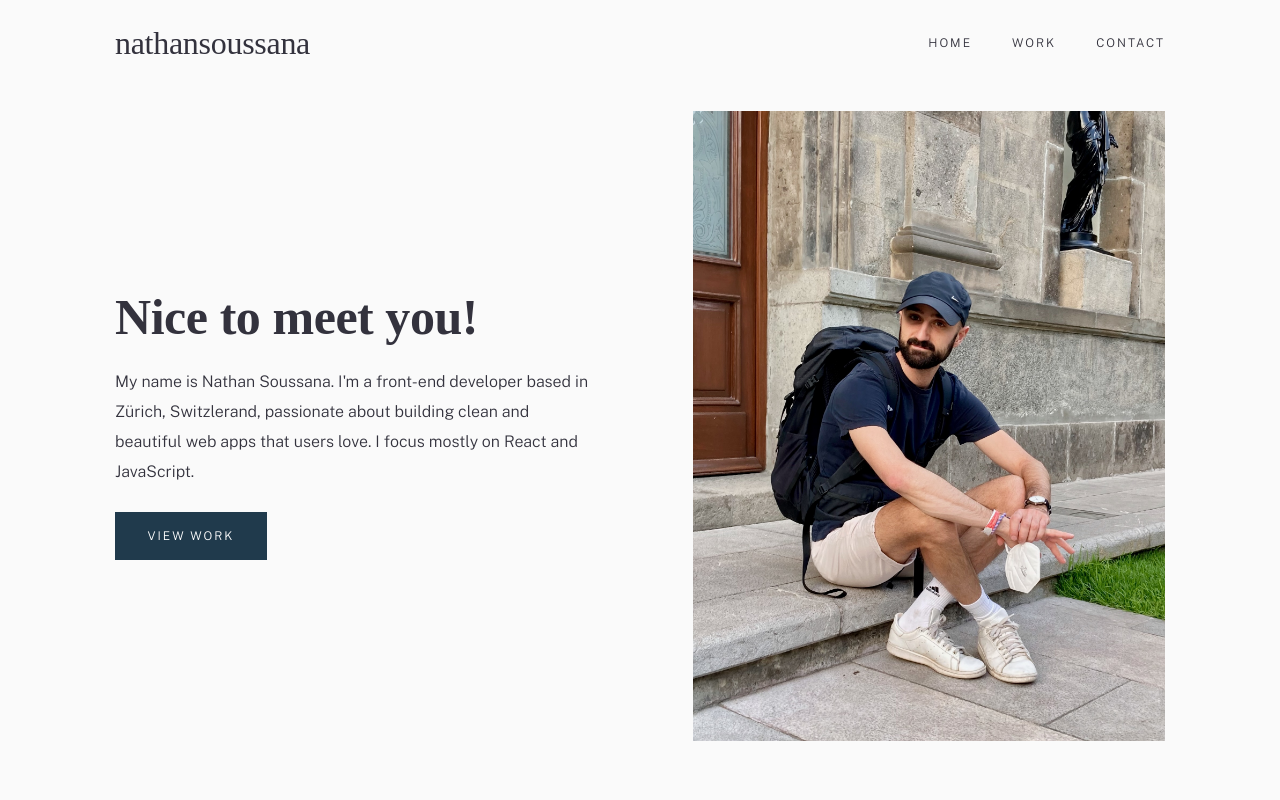
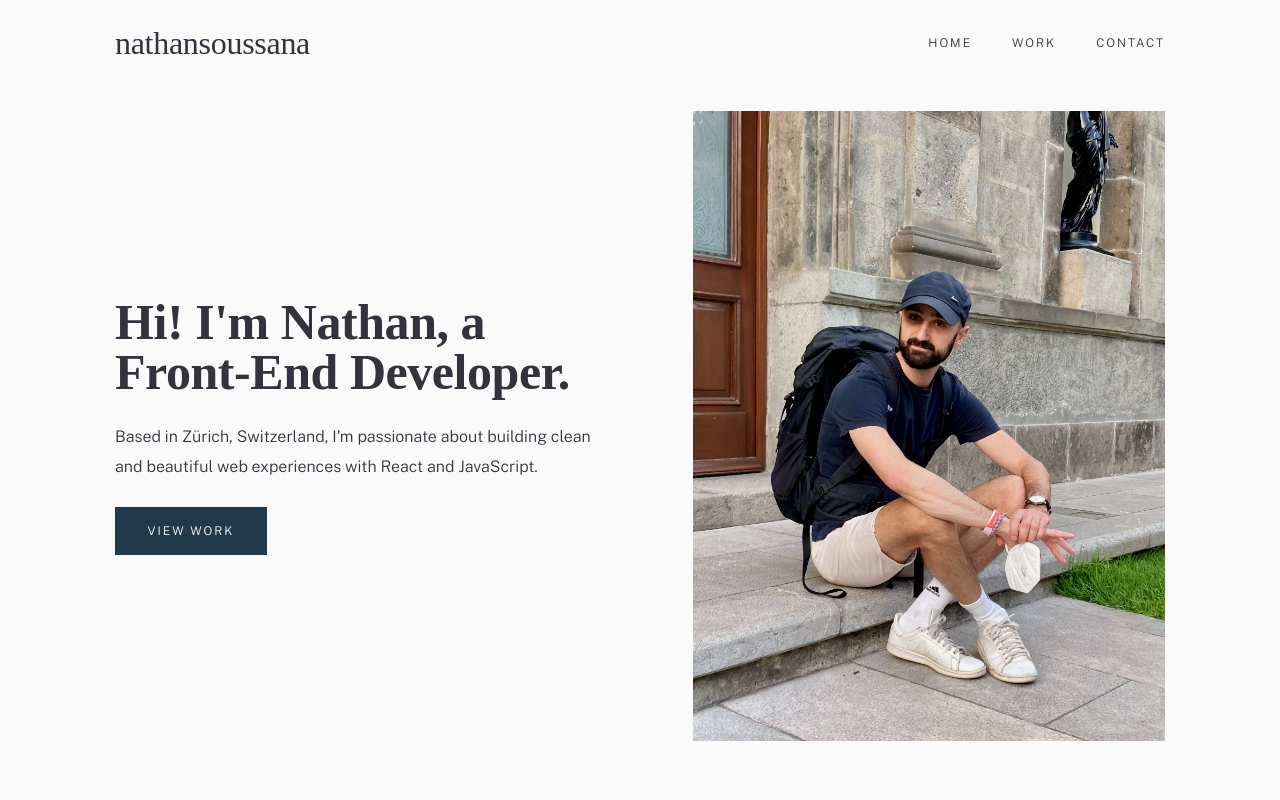
Before and after one commit to nathansoussana/portfolio, a React (Vite) app: page / in a window 1280 px wide. Shown: the top 800 px of the page. Built offline with nearby package versions, Linux system fonts and the light colour scheme; a web font is replaced by a local one.

Commit message:
Updated hero content

```diff
--- a/index.html
+++ b/index.html
@@ -3,7 +3,7 @@
   <head>
     <meta charset="UTF-8" />
     <meta name="viewport" content="width=device-width, initial-scale=1, maximum-scale=1, user-scalable=no">
-
+    <meta name="description" content="Passionate Zürich-based Front-End Developer specializing in JavaScript and React. Explore my portfolio and get in touch!">
 
     <!-- Stylesheet -->
     <link rel="stylesheet" href="./src/css/index.css">
--- a/src/jsx/sections/Hero.jsx
+++ b/src/jsx/sections/Hero.jsx
@@ -7,13 +7,10 @@ export default function Hero() {
           <div className="hero-content">
 
             <h1 className="hero-content-title">
-              Nice to meet you!
+              Hi! I'm Nathan, a Front-End Developer.
             </h1>
             <p className="hero-content-text">
-              My name is Nathan Soussana.
-              I&apos;m a front-end developer based in Zürich, Switzlerand,
-              passionate about building clean and beautiful web apps that users love.
-              I focus mostly on React and JavaScript.
+              Based in Zürich, Switzerland, I'm passionate about building clean and beautiful web experiences with React and JavaScript.
             </p>
             <ButtonPrimary
               text="View Work"
```
